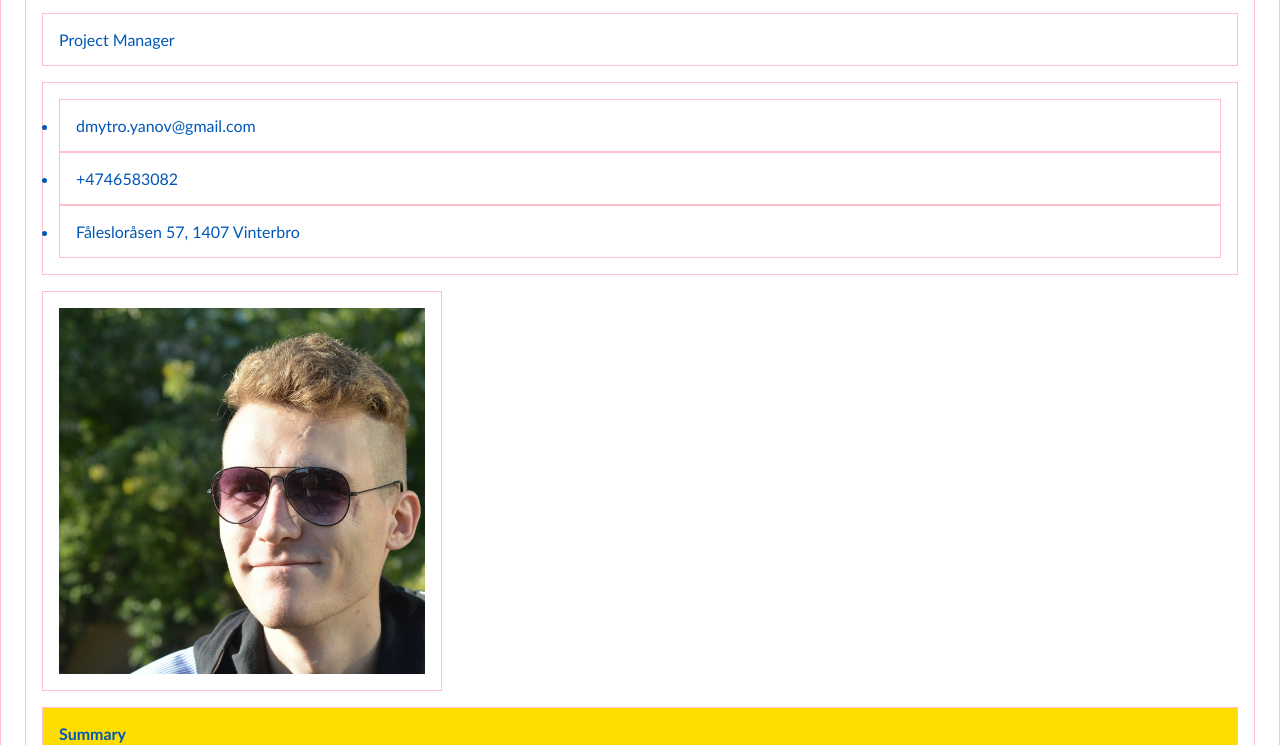
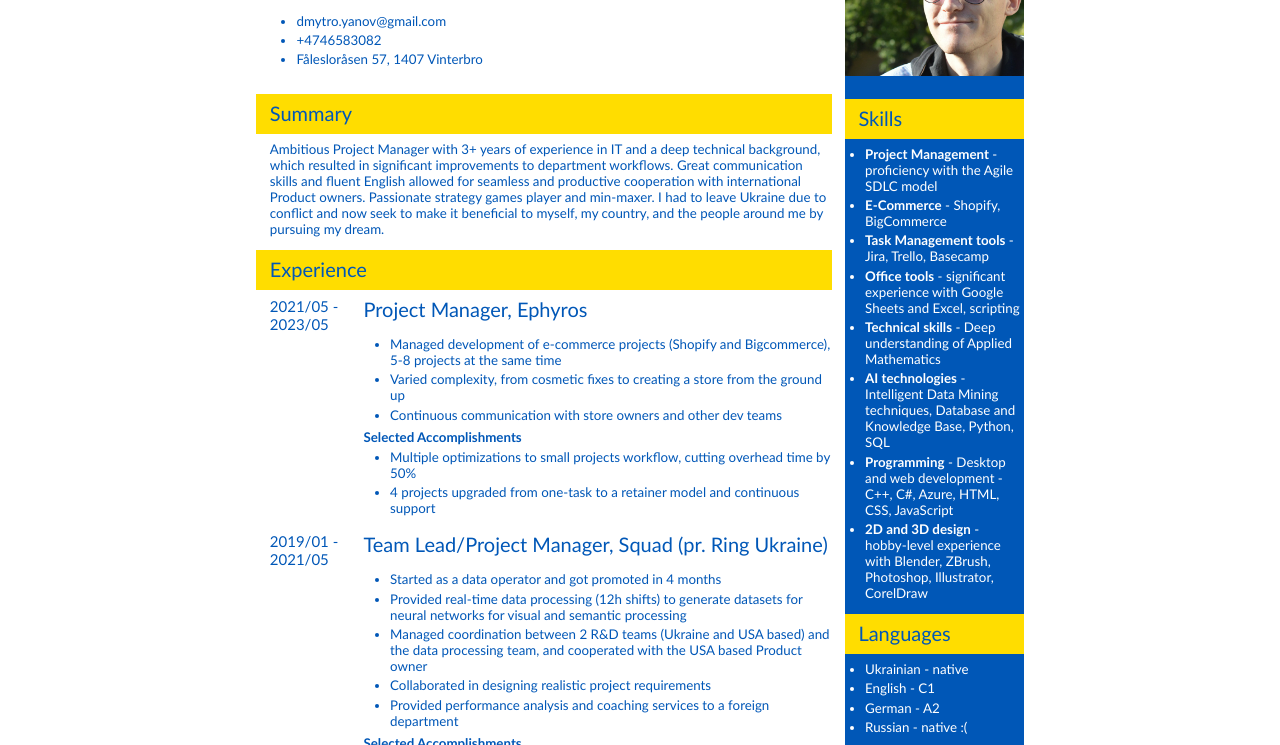
Before and after one commit to DMYAN93/CV, a plain HTML site: page index.html in a window 1280 px wide. Shown: the part 109-854 px from the top of the page. Drawn offline with Linux system fonts and the light colour scheme.

Commit message:
mainly done

```diff
--- a/index.html
+++ b/index.html
@@ -2,41 +2,50 @@
 <html>
 <head>
     <link rel="stylesheet" href="styles/styles.css">
-    <meta name="viewport" content="width=device-width, initial-scale=1.0">
+    <link rel="stylesheet" href="https://fonts.googleapis.com/css?family=Montserrat">
+  <!--<meta name="viewport" content="width=device-width, initial-scale=1.0">-->
 </head>
-<body>
+<body class="grid-body">
 
+<main class="grid-main">
+    <div class="name-box">
+        <br>
         <h1>Dmytro Yanov</h1>
-    <p>Project Manager</p>
+        <h3>Project Manager</h3>
+        <br>
         <ul>
             <li>dmytro.yanov@gmail.com</li>
             <li>+4746583082</li>
             <li>Fålesloråsen 57, 1407 Vinterbro</li>
         </ul>
-
-    <img src="images/photo.jpg" alt="photo">
+    </div>
 
     <h2>Summary</h2>
-
-    <p>Ambitious Project Manager with 3+ years of experience in IT and a deep technical background, which resulted in significant improvements to department workflows. Great communication skills and fluent English allowed for seamless and productive cooperation with international Product owners. Passionate strategy games player and min-maxer. I had to leave Ukraine due to conflict and now seek to make it beneficial to myself, my country, and the people around me by pursuing my dream.</p>
+    <div class="">
+        <div style="padding-left: 1rem;">Ambitious Project Manager with 3+ years of experience in IT and a deep technical background, which resulted in significant improvements to department workflows. Great communication skills and fluent English allowed for seamless and productive cooperation with international Product owners. Passionate strategy games player and min-maxer. I had to leave Ukraine due to conflict and now seek to make it beneficial to myself, my country, and the people around me by pursuing my dream.</div>
+    </div>
 
     <h2>Experience</h2>
+    <div class="grid-section">
 
+        <p>2021/05 - 2023/05</p>
         <h3>Project Manager, Ephyros</h3>
-    <p>2021/05 - 2023/05</p>
         <ul>
             <li>Managed development of e-commerce projects (Shopify and Bigcommerce), 5-8 projects at the same time</li>
             <li>Varied complexity, from cosmetic fixes to creating a store from the ground up</li>
             <li>Continuous communication with store owners and other dev teams</li>
         </ul>
+        <br>
         <h4>Selected Accomplishments</h4>
         <ul>
             <li>Multiple optimizations to small projects workflow, cutting overhead time by 50%</li>
             <li>4 projects upgraded from one-task to a retainer model and continuous support</li>
         </ul>
 
+        <br>
+
+        <p>2019/01 - 2021/05</p>
         <h3>Team Lead/Project Manager, Squad (pr. Ring Ukraine)</h3>
-    <p>2019/01 - 2021/05</p>
         <ul>
             <li>Started as a data operator and got promoted in 4 months</li>
             <li>Provided real-time data processing (12h shifts) to generate datasets for neural networks for visual and semantic processing</li>
@@ -44,6 +53,7 @@
             <li>Collaborated in designing realistic project requirements</li>
             <li>Provided performance analysis and coaching services to a foreign department</li>
         </ul>
+        <br>
         <h4>Selected Accomplishments</h4>
         <ul>
             <li>Developed KPI models for the department, provided logic and operating documents based on Kibana data analysis</li>
@@ -51,33 +61,42 @@
             <li>Initiated and participated in semantic neural network structure update, its processing volume increased from ~50% to ~85% of the whole content flow</li>
             <li>Updated a variety of department workflows, and achieved an average employee speed increase of 80% and a mistakes rate decrease from 7% to 3%</li>
         </ul>
+    </div>
 
     <h2>Education</h2>
+    <div class="grid-section">
+        <p>2013 - 2014</p>
+        <h3>Master's Degree in Artificial Intelligence Systems</h3>
+        <h5>Kharkiv National University of Radio Electronics, Ukraine</h5>
 
-    <h3>Master's Degree in Artificial Intelligence Systems</h3>
-    <p>Kharkiv National University of Radio Electronics, Ukraine</p>
-    <p>2013 - 2014</p>
+        <p>2011 - 2012</p>
+        <h3>European Entrepreneurship Program</h3>
+        <h5>ITIN, France</h5>
 
-    <h3>European Entrepreneurship Program</h3>
-    <p>ITIN, France</p>
-    <p>2011 - 2012</p>
+        <p>2009 - 2013</p>
+        <h3>Bachelor’s Degree in Computer Science</h3>
+        <h5>Kharkiv National University of Radio Electronics, Ukraine</h5>
+    </div>
+</main>
 
-    <h3>Bachelor’s Degree in Computer Science</h3>
-    <p>Kharkiv National University of Radio Electronics, Ukraine</p>
-    <p>2009 - 2013</p>
+<aside class="sidebar">
 
+    <img class="" src="images/photo.jpg" alt="photo">
+    <div class="">
         <h2>Skills</h2>
         <ul>
-        <li>Project Management - proficiency with the Agile SDLC model</li>
-        <li>E-Commerce - Shopify, BigCommerce</li>
-        <li>Task Management tools - Jira, Trello, Basecamp</li>
-        <li>Office tools - significant experience with Google Sheets and Excel, scripting</li>
-        <li>Technical skills - Deep understanding of Applied Mathematics</li>
-        <li>AI technologies - Intelligent Data Mining techniques, Database and Knowledge Base, Python, SQL</li>
-        <li>Programming - Desktop and web development - C++, C#, Azure, HTML, CSS, JavaScript</li>
-        <li>2D and 3D design - hobby-level experience with Blender, ZBrush, Photoshop, Illustrator, CorelDraw</li>
+            <li><span>Project Management</span> - proficiency with the Agile SDLC model</li>
+            <li><span>E-Commerce</span> - Shopify, BigCommerce</li>
+            <li><span>Task Management tools</span> - Jira, Trello, Basecamp</li>
+            <li><span>Office tools</span> - significant experience with Google Sheets and Excel, scripting</li>
+            <li><span>Technical skills</span> - Deep understanding of Applied Mathematics</li>
+            <li><span>AI technologies</span> - Intelligent Data Mining techniques, Database and Knowledge Base, Python, SQL</li>
+            <li><span>Programming</span> - Desktop and web development - C++, C#, Azure, HTML, CSS, JavaScript</li>
+            <li><span>2D and 3D design</span> - hobby-level experience with Blender, ZBrush, Photoshop, Illustrator, CorelDraw</li>
         </ul>
+    </div>
 
+    <div class="">
         <h2>Languages</h2>
         <ul>
             <li>Ukrainian - native</li>
@@ -85,7 +104,9 @@
             <li>German - A2</li>
             <li>Russian - native :(</li>
         </ul>
+    </div>
 
+    <div class="">
         <h2>Character</h2>
         <ul>
             <li>Believe that sincerity is a fundamental human value</li>
@@ -96,6 +117,8 @@
             <li>Eager for feedback, able to abandon personal ideas if proven wrong</li>
             <li>Perceptive to others' successes and failures</li>
         </ul>
+    </div>
+</aside>
 
 </body>
 </html>
--- a/styles/styles.css
+++ b/styles/styles.css
@@ -1,11 +1,13 @@
-* {
+*, *::before, *::after {
     color: var(--ukraine-blue);
     font-family: 'Gill Sans', 'Gill Sans MT', Calibri, 'Trebuchet MS', sans-serif;
-    font-size: 16px;
+    font-size: 10pt;
+    font-weight: normal;
 
-    padding: 1rem;
-    border: solid 1px pink;
+    /* border: solid 1px pink; */
     box-sizing: border-box;
+    margin-top: 0;
+    margin-bottom: 0;
 }
 
 * {
@@ -17,11 +19,110 @@
     --ukraine-yellow: #FFDD00;
 }
 
+body {
+    margin-inline: auto;
+    padding: 0px;
+    height: 297mm;
+    width: 210mm;
+}
+
 img {
     width:100%;
-    max-width: 25rem;
+    padding-top: 0.5rem;
+    padding-bottom: 0.5rem;
+}
+
+h1 {
+    font-size: 30pt;
 }
 
 h2 {
     background-color: var(--ukraine-yellow);
+    padding-left: 10%;
+    height: 3rem;
+    font-size: 15pt;
 }
+
+h3 {
+    font-size: 15pt;
+}
+
+.grid-main > * > p {
+    font-size: 15px;
+}
+
+.grid-body {
+    display: grid;
+    grid-template-columns: auto 1fr 1fr 1fr auto 1fr auto;
+    gap: 1rem;
+}
+
+.grid-main {
+    grid-column: 2 / 6;
+    background-color: white;
+    display: grid;
+    grid-template-columns: 1fr;
+}
+
+.sidebar {
+    background-color: var(--ukraine-blue);
+}
+
+.sidebar li {
+    color: white;
+}
+
+.sidebar ul {
+    padding-left: 1.5rem;
+}
+
+h1, h2, h3, h4, h5 {
+    padding-left: 1rem;
+}
+
+li {
+    margin-top: 0.25rem;
+}
+
+h4{
+    margin-top: 0.5rem;
+    font-weight: bold;
+}
+
+span {
+    font-weight: bold;
+    color: white;
+}
+
+.grid-section {
+    display: grid;
+    grid-template-columns: repeat(7, 1fr);
+    padding-left: 1rem;
+}
+
+.grid-section h2 {
+    grid-column: 2 / -1;
+}
+
+.grid-section h3, .grid-section h4, .grid-section h5, .grid-section ul{
+    grid-column: 2 / -1;
+}
+
+.grid-section > p {
+    grid-column: 1;
+}
+
+.name-box {
+    padding-top: 1rem;
+    padding-bottom: 1rem;
+}
+
+.name-box > * {
+    font-family: 'Montserrat', sans-serif;
+}
+
+h2 {
+    margin-top: 1rem;
+    margin-bottom: 0.5rem;
+    padding-top: 0.5rem;
+}
```
Lines whose indentation alone changed are shown as unchanged.
